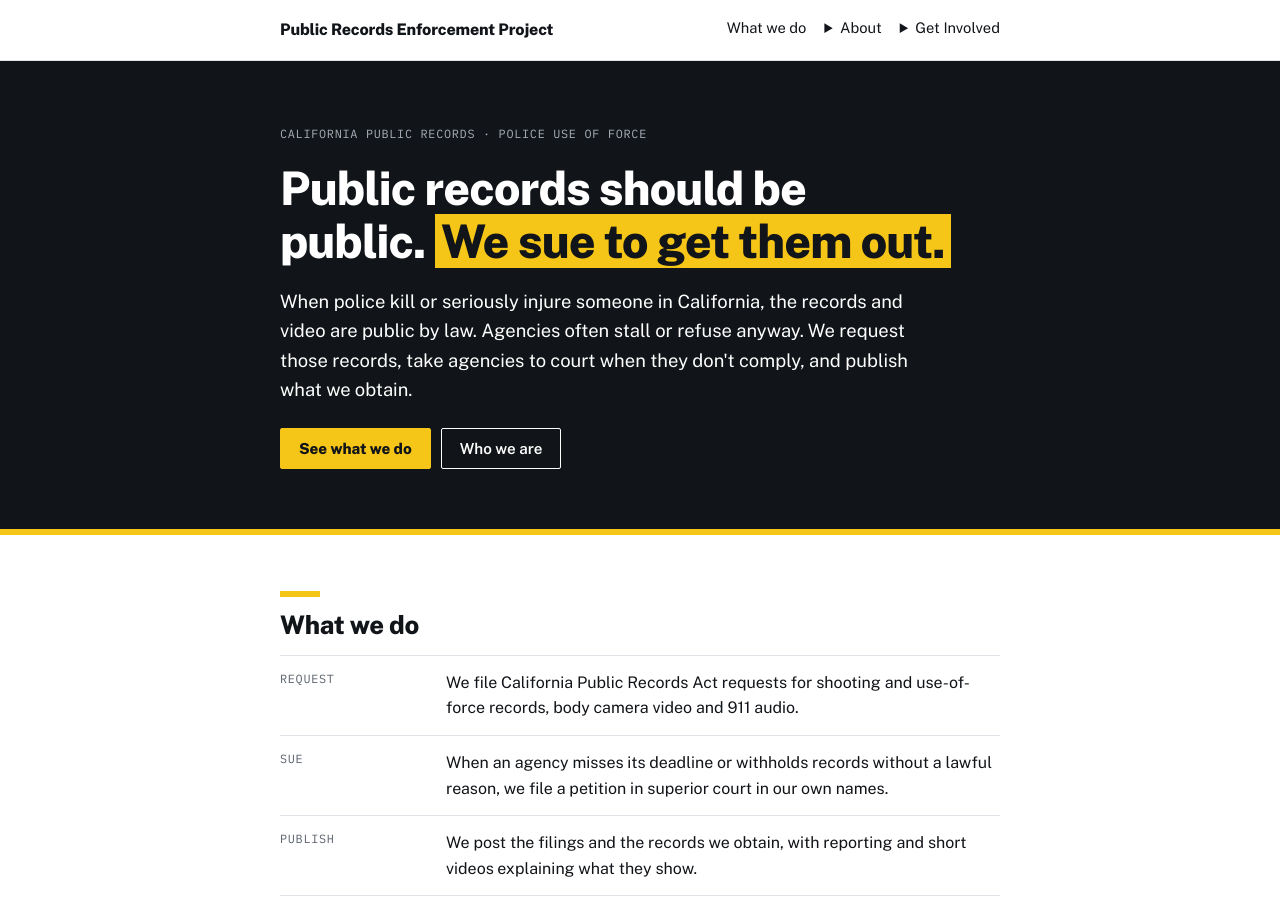
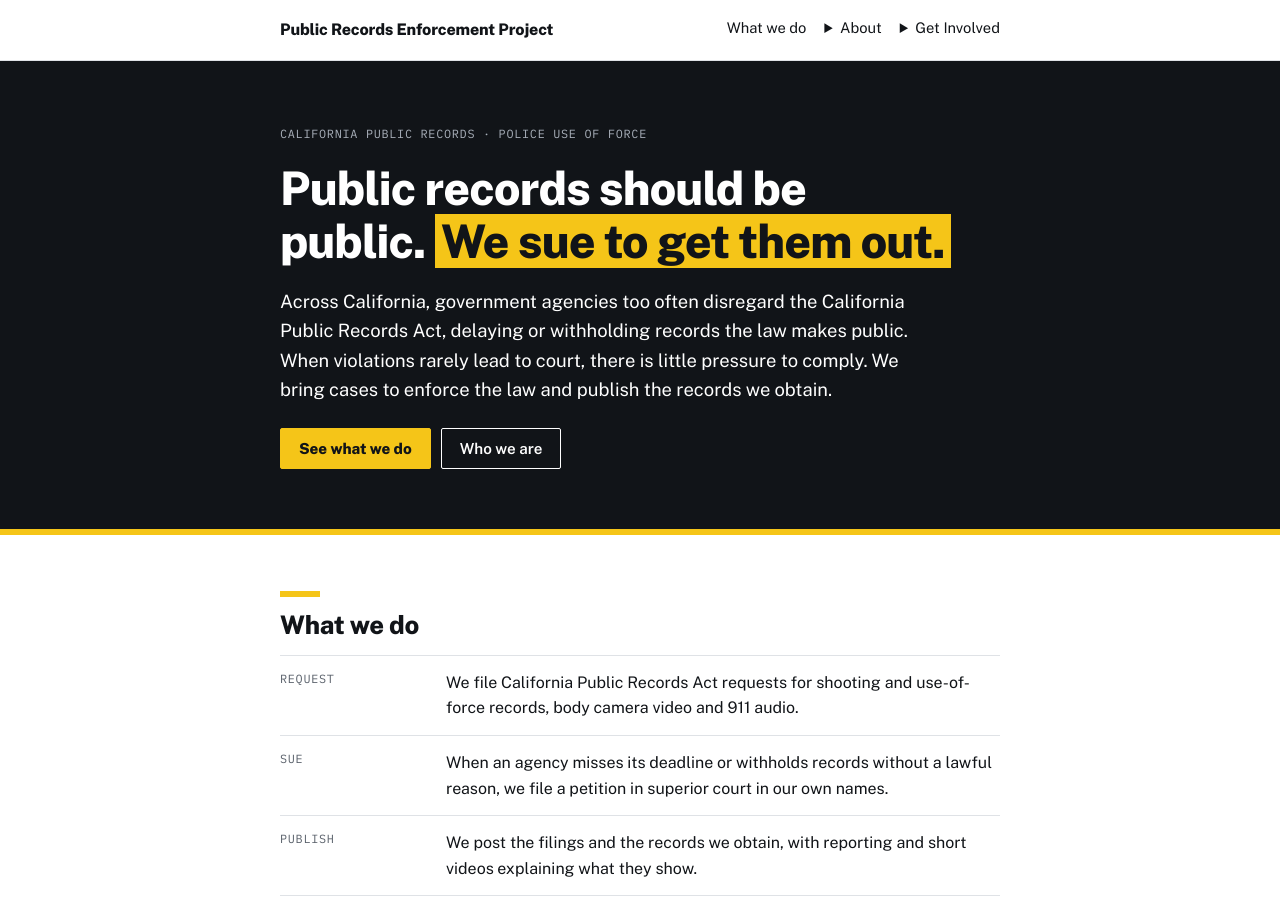
Before and after one commit to robbiepowelson-code/public-records-accessibility-project, a Jekyll site: the page built from index.html, in a window 1280 px wide and 900 px high. Built offline with Jekyll 4.4.1, drawn with Linux system fonts in a browser that asks for light colours.

Commit message:
Broaden opening project description

```diff
--- a/_data/home.yml
+++ b/_data/home.yml
@@ -3,7 +3,7 @@
 hero_label: California public records · Police use of force
 hero_title: Public records should be public.
 hero_highlight: We sue to get them out.
-hero_text: When police kill or seriously injure someone in California, the records and video are public by law. Agencies often stall or refuse anyway. We request those records, take agencies to court when they don't comply, and publish what we obtain.
+hero_text: Across California, government agencies too often disregard the California Public Records Act, delaying or withholding records the law makes public. When violations rarely lead to court, there is little pressure to comply. We bring cases to enforce the law and publish the records we obtain.
 
 what_we_do:
   - label: Request
```
